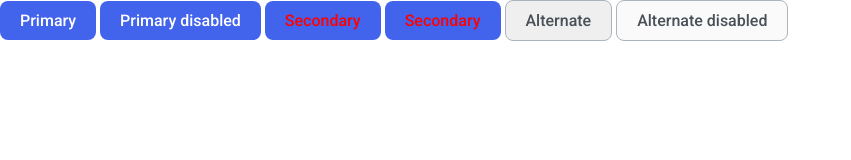
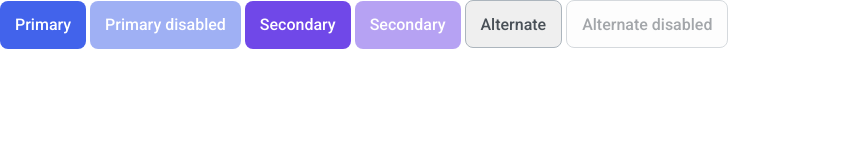
Before and after one commit to js-tasks-ru/htmlcss-20220317_nfedorov15, a website: page 03-lection1/01-button/index.html in a window 1280 px wide. Shown: the whole page, without its empty margins (0-851 px from the left). Drawn offline with Linux system fonts and the light colour scheme.

Commit message:
fix mistakes in 01-button

```diff
--- a/03-lection1/01-button/button.css
+++ b/03-lection1/01-button/button.css
@@ -1,3 +1,14 @@
+:root {
+  --color-button: #FFFFFF;
+  --background-primary: #4263EB;
+  --background-primary-hover: #2342C0;
+  --background-secondary: #7048E8;
+  --background-secondary-hover: #5028C6;
+  --color-alternate: #495057;
+  --border-color-alternate: #ACB5BD;
+  --border-color-alternate-hover: #212429;
+}
+
 .button{
     font-family: 'Roboto';
     font-style: normal;
@@ -6,57 +17,47 @@
     line-height: 19px;
 
     text-align: center;
-    color: #FFFFFF;
+    color: var(--color-button);
 
-    border: 0;
-    padding: 10px 20px;
-    font-size: 16px;
+    border: none;
+    box-sizing: border-box;
+    padding: 14px 15px 15px;
     border-radius: 8px;
+    height: 48px;
+    display: inline-block;
     }
 
-    .button__primary {
-      background: #4263EB;
+    .button_primary {
+      background: var(--background-primary);
     }
 
-    .button__primary:hover {
-      background: #1d49aa;
+    .button_primary:hover {
+      background: var(--background-primary-hover);
     }
 
-    .button__primary:active {
-     color: #778899;
+
+    .button_secondary{
+      background: var(--background-secondary);
     }
 
-    .button__secondary{
-      background: #4263EB;
-      color: red;
+    .button_secondary:hover{
+      background: var(--background-secondary-hover);
     }
 
-    .button__secondary:hover{
-      background: #1d49aa;
+
+    .button_alternate{
+      border: 1px solid var(--border-color-alternate);
+      box-sizing: border-box;
+      color: var(--color-alternate);
     }
 
-    .button__secondary:active{
-      color: #778899;
-      background: black;
+    .button_alternate:hover{
+      border: 1px solid var(--border-color-alternate-hover);
     }
 
-    .button__alternate{
-      border: 1px solid #ACB5BD;
-      box-sizing: border-box;
-      color: #495057;
-    }
 
-    .button__alternate:hover{
-      background: #5028C6;
-      border: 1px solid #212429;
-    }
-
-    .button__alternate:active {
-     color: #778899;
-     background: black;
-    }
 
     .button:disabled {
-     pacity: 0.5;
+     opacity: 0.5;
      cursor: not-allowed;
     }
--- a/03-lection1/01-button/index.html
+++ b/03-lection1/01-button/index.html
@@ -8,11 +8,11 @@
   <title>Кнопки</title>
  </head>
  <body>
-    <button class="button button__primary">Primary</button>
-   <button disabled class=" button button__primary">Primary disabled</button>
-   <button class="button button__secondary">Secondary</button>
-   <button disabled class="button button__secondary">Secondary</button>
-   <button class="button button__alternate">Alternate</button>
-   <button disabled class="button button__alternate">Alternate disabled</button>
+    <button class="button button_primary">Primary</button>
+   <button disabled class=" button button_primary">Primary disabled</button>
+   <button class="button button_secondary">Secondary</button>
+   <button disabled class="button button_secondary">Secondary</button>
+   <button class="button button_alternate">Alternate</button>
+   <button disabled class="button button_alternate">Alternate disabled</button>
  </body>
 </html>
```
